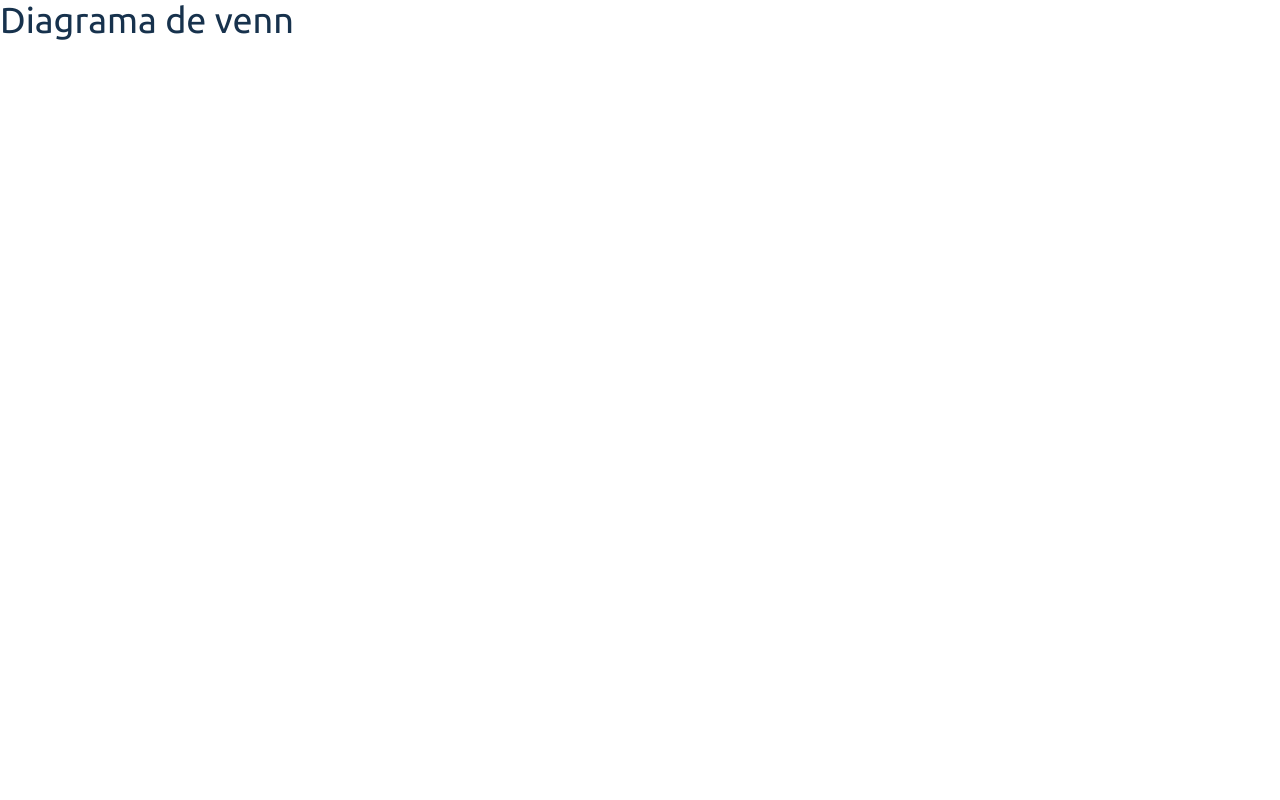
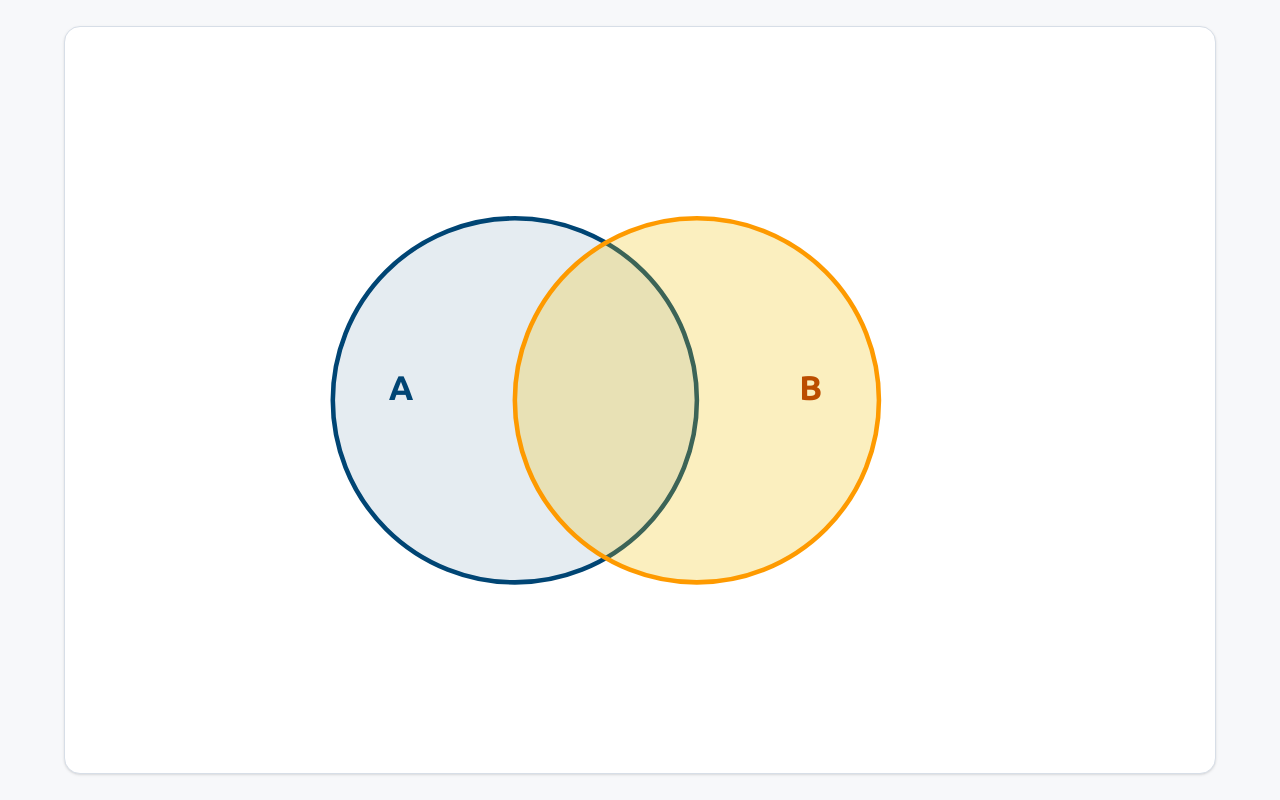
Before and after one commit to open-ucsh/diagrama-de-venn, a React (Vite) app: page / in a window 1280 px wide. Built offline with nearby package versions, Linux system fonts and the light colour scheme.

Commit message:
feat: render Venn sets on canvas

```diff
--- a/src/App.tsx
+++ b/src/App.tsx
@@ -1,8 +1,12 @@
+import { VennCanvas } from "./components/canvas/VennCanvas";
+
 function App() {
   return (
-    <>
-      <h1 className="text-4xl">Diagrama de venn</h1>
-    </>
+    <main className="flex min-h-dvh items-center justify-center bg-surface p-6">
+      <section className="flex w-full max-w-6xl items-center justify-center rounded-2xl border border-border bg-white p-8 shadow-sm">
+        <VennCanvas />
+      </section>
+    </main>
   );
 }
 
--- /dev/null
+++ b/src/components/canvas/VennCanvas.tsx
@@ -0,0 +1,63 @@
+import { useVennStore } from "../../state/venn-store";
+
+const SET_STYLES = [
+  {
+    fillClassName: "fill-brand-primary/10",
+    strokeClassName: "stroke-brand-primary",
+    textClassName: "fill-brand-primary",
+  },
+  {
+    fillClassName: "fill-accent/25",
+    strokeClassName: "stroke-amber-500",
+    textClassName: "fill-amber-700",
+  },
+  {
+    fillClassName: "fill-violet-500/10",
+    strokeClassName: "stroke-violet-600",
+    textClassName: "fill-violet-700",
+  },
+] as const;
+
+export function VennCanvas() {
+  const sets = useVennStore((state) => state.diagram.sets);
+
+  return (
+    <svg
+      aria-label="Diagrama de Venn"
+      className="h-auto w-full max-w-5xl"
+      role="img"
+      viewBox="0 0 900 600"
+    >
+      {sets.map((set, index) => {
+        const style = SET_STYLES[index];
+
+        if (!style) {
+          return null;
+        }
+
+        const labelOffset = index === 0 ? -100 : 100;
+
+        return (
+          <g key={set.id}>
+            <circle
+              cx={set.position.x}
+              cy={set.position.y}
+              r={set.radius}
+              className={`${style.fillClassName} ${style.strokeClassName}`}
+              strokeWidth="4"
+            />
+
+            <text
+              x={set.position.x + labelOffset}
+              y={set.position.y}
+              className={`${style.textClassName} text-3xl font-bold`}
+              textAnchor="middle"
+            >
+              {set.name}
+            </text>
+          </g>
+        );
+      })}
+    </svg>
+  );
+}
```
